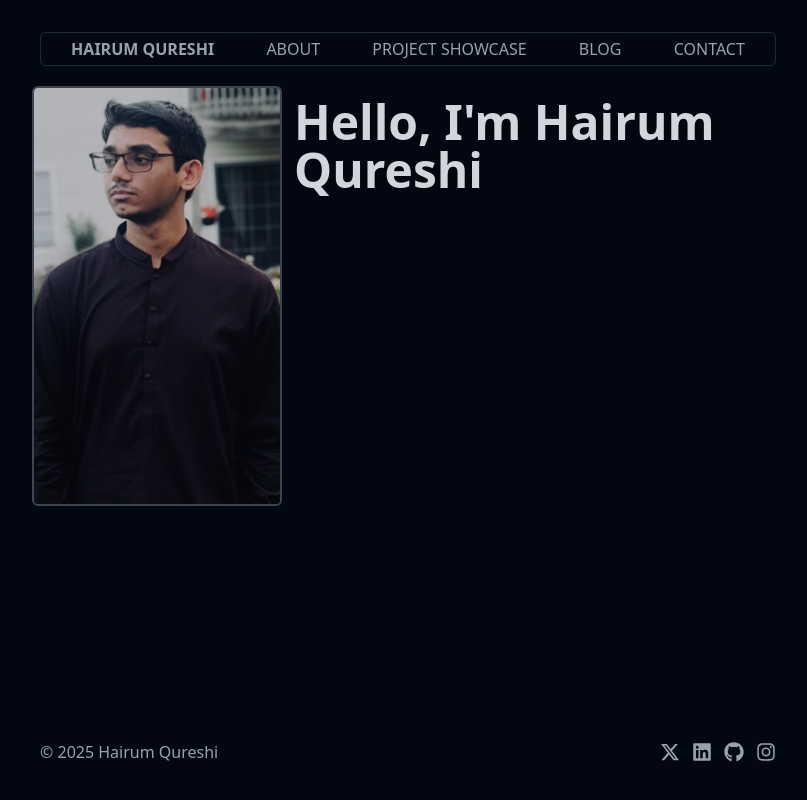
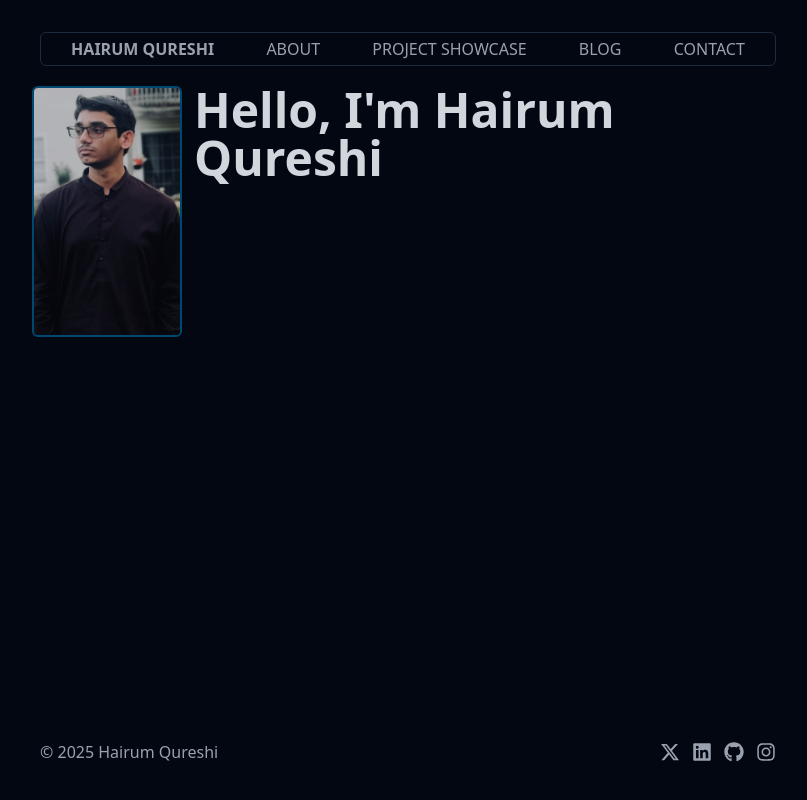
Before and after one commit to Hairum-Qureshi/personal-portfolio, a Next.js app: page / in a window 1280 px wide. Shown: the whole page, without its empty margins (232-1039 px from the left). Built offline with nearby package versions, Linux system fonts and the light colour scheme.

Commit message:
updated photo dimensions

```diff
--- a/app/page.tsx
+++ b/app/page.tsx
@@ -7,12 +7,13 @@ export default function Home() {
 			<div className="mt-3 flex">
 				<Image
 					src={self}
-					width={250}
+					width={150}
+					height={150}
 					alt="Picture of the author"
-					className="rounded-md opacity-80 border-2 border-gray-600"
+					className="rounded-md opacity-80 border-2 border-sky-800 object-cover"
 				/>
 
-				<h1 className="text-5xl font-bold m-3">
+				<h1 className="text-5xl font-bold ml-3">
 					Hello, I&apos;m Hairum Qureshi
 				</h1>
 			</div>
```
